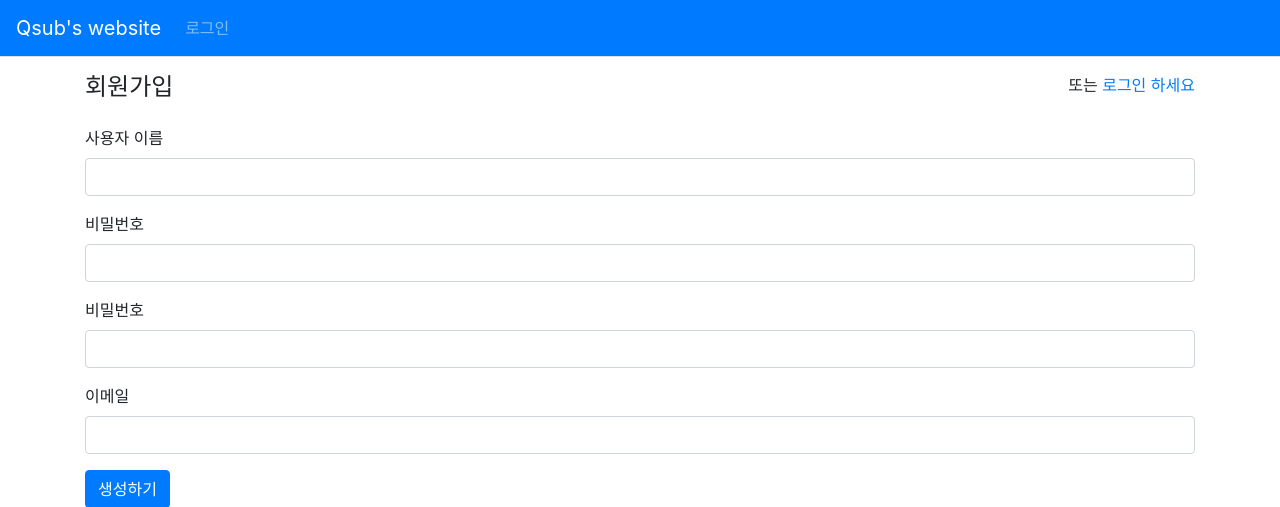
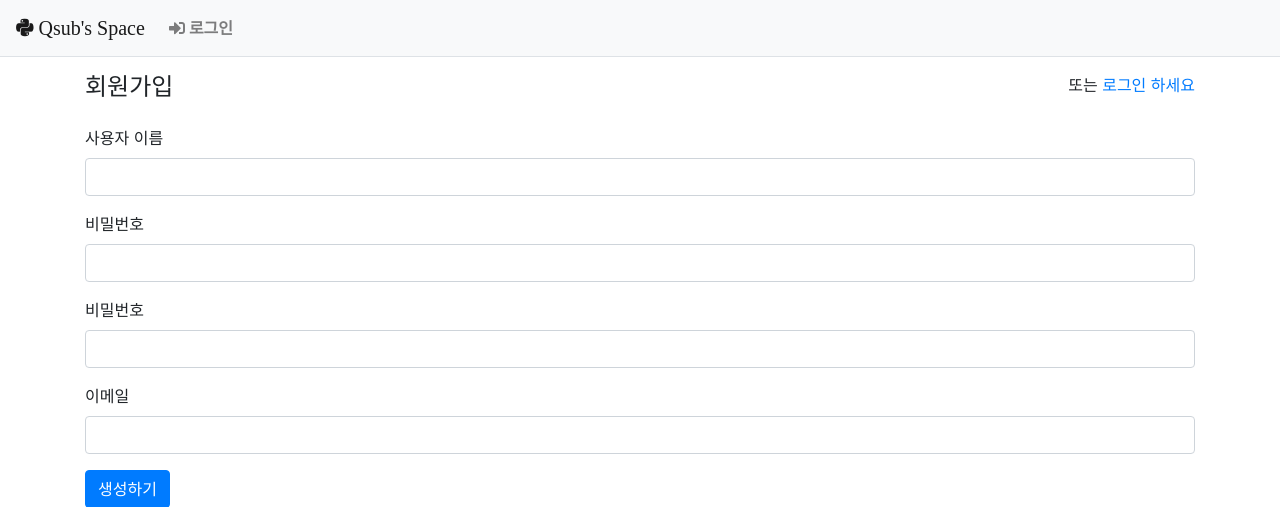
Before and after one commit to Guesub/pybo, a Django app: template templates/common/signup.html in a window 1280 px wide. Shown: the top 507 px of the page. Run offline with Django 3.2, Linux system fonts and the light colour scheme; the template is opened without the code that fills it, so the values that code supplies are empty; some libraries are stand-ins or nearby versions.

Commit message:
fontawesome 적용하여 아이콘 적용

```diff
--- a/templates/base.html
+++ b/templates/base.html
@@ -7,6 +7,9 @@
 
     <!-- Bootstrap CSS -->
     <link rel="stylesheet" href="https://cdn.jsdelivr.net/npm/bootstrap@4.6.0/dist/css/bootstrap.min.css" integrity="sha384-B0vP5xmATw1+K9KRQjQERJvTumQW0nPEzvF6L/Z6nronJ3oUOFUFpCjEUQouq2+l" crossorigin="anonymous">
+
+    <!--Font Awesome 5 CDN-->
+    <link href="https://cdnjs.cloudflare.com/ajax/libs/font-awesome/5.13.0/css/all.min.css" rel="stylesheet">
 
     <title>Welcome</title>
   </head>
--- a/templates/navbar.html
+++ b/templates/navbar.html
@@ -1,6 +1,6 @@
 <!--네비게이션바-->
-<nav class="navbar navbar-expand-lg navbar-dark bg-primary border-bottom">
-    <a class="navbar-brand" href="{% url 'pybo:index' %}">Qsub's website</a>
+<nav class="navbar navbar-expand-lg navbar-light bg-light border-bottom">
+    <a class="navbar-brand" href="{% url 'pybo:index' %}"><i class="fab fa-python"> Qsub's Space</i></a>
     <button class="navbar-toggler ml-auto" type="button" data-toggle="collapse" data-target="#navbarNav"
     aria-controls="navbarNav" aria-expanded="false" aria-label="Toggle navigation">
     <span class="navbar-toggler-icon"></span>
@@ -8,10 +8,10 @@
   <div class="collapse navbar-collapse flex-grow-0" id="navbarNav">
     <ul class="navbar-nav">
       <li class="nav-item">
-        {% if user.is_authenticated %}
+        {% if user.is_authenticated %}ß
           <a class="nav-link" href="{% url 'common:logout' %}">{{ user.username }} (로그아웃)</a>
         {% else %}
-          <a class="nav-link" href="{% url 'common:login' %}">로그인</a>
+          <a class="nav-link" href="{% url 'common:login' %}"><i class="fas fa-sign-in-alt"> 로그인</i></a>
         {% endif %}
       </li>
     </ul>
--- a/templates/pybo/question_list.html
+++ b/templates/pybo/question_list.html
@@ -14,7 +14,7 @@
         <div class="col-4 input-group">
             <input type="text" class="form-control kw" value="{{kw|default_if_none:''}}">
             <div class="input-group-append">
-                <button class="btn btn-outline-secondary" type="button" id="btn_search">찾기</button>
+                <button class="btn btn-outline-secondary" type="button" id="btn_search"><i class="fas fa-search"></i></button>
             </div>
         </div>
     </div>
@@ -97,7 +97,7 @@
         {% endif %}
     </ul>
     <!--페이징 처리 종료-->
-    <a href="{% url 'pybo:question_create'%}" class="btn btn-primary">질문 등록하기</a>
+    <a href="{% url 'pybo:question_create'%}" class="btn btn-primary"><i class="fas fa-question-circle"> 질문 등록하기</i></a>
 </div>
 <form id="searchForm" method="GET" action="{% url 'index' %}">
     <input type="hidden" id="kw" name="kw" value="{{kw|default_if_none:''}}">
```
